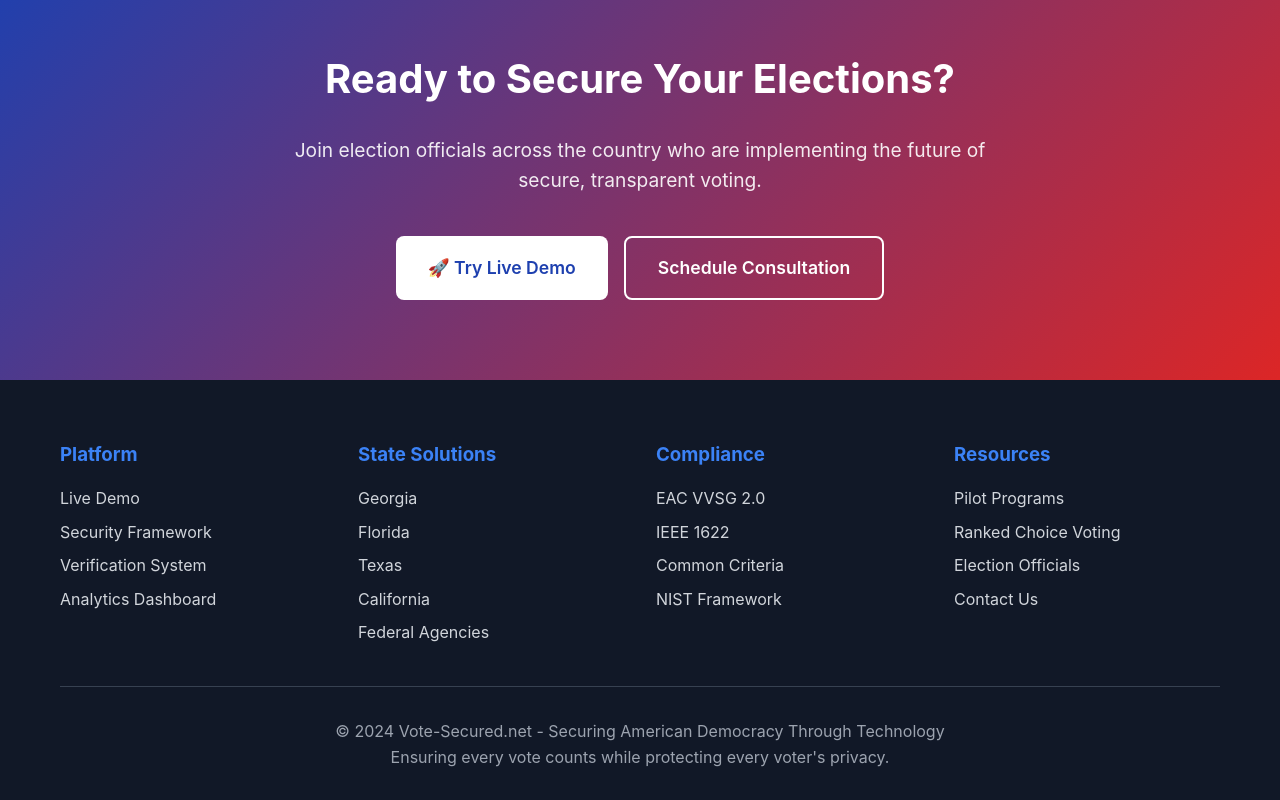
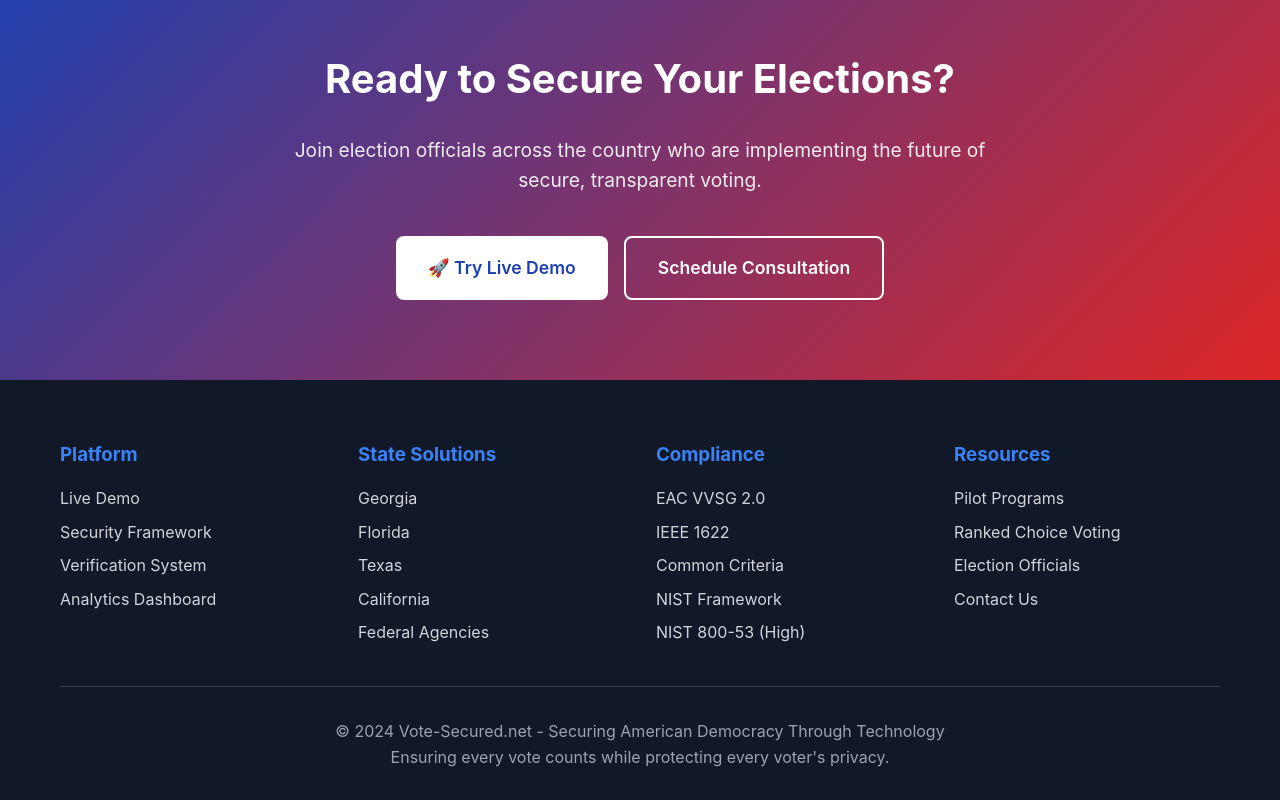
Before and after one commit to GrimthornRedbeard/VoteSecured, a website: page pages/index.html in a window 1280 px wide. Shown: the part 3105-3905 px from the top of the page. Drawn offline with Linux system fonts and the light colour scheme.

Commit message:
Fix footer link 403 errors and improve consistency
- Set proper directory permissions (755) for compliance/, docs/, and states/
- Fix file permissions (644) for all HTML files
- Add missing NIST 800-53 (High) link to footer compliance section
- Standardize ownership to apache:apache for subdirectories
- Create footer links permission test script
- All 17 footer links now accessible without 403 errors

```diff
--- a/pages/index.html
+++ b/pages/index.html
@@ -765,6 +765,7 @@
                     <a href="/compliance/ieee-1622.html">IEEE 1622</a>
                     <a href="/compliance/common-criteria.html">Common Criteria</a>
                     <a href="/compliance/nist.html">NIST Framework</a>
+                    <a href="/compliance/nist-800-53.html">NIST 800-53 (High)</a>
                 </div>
 
                 <div class="footer-section">
```
Also changed, not shown: 1 other file.
